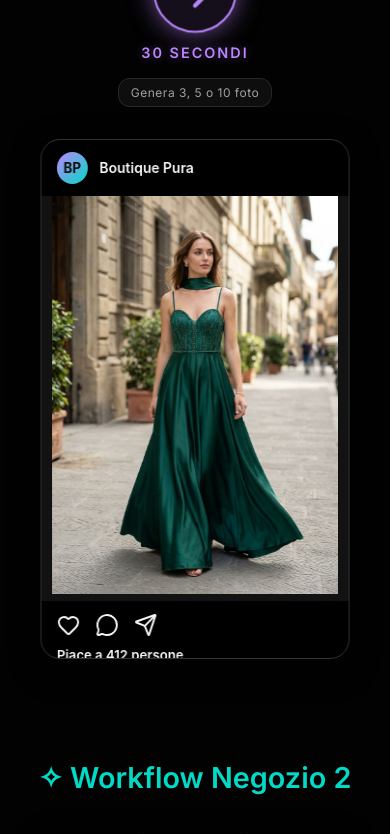
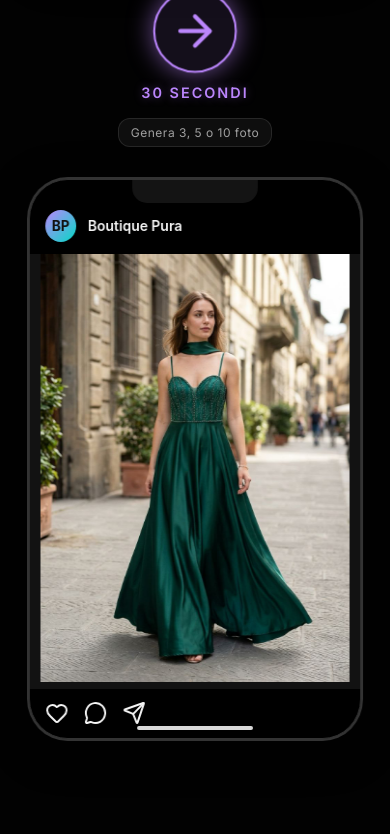
Before and after one commit to cloedesignmilan/SuperNexus, a Next.js app: page / in a window 390 px wide. Shown: the part 2020-2854 px from the top of the page. Built offline with nearby package versions, Linux system fonts and the light colour scheme; a web font is replaced by a local one.

Commit message:
feat(ui): add iphone device wrapper frame around camera and social mockups

```diff
--- a/src/app/mockups.css
+++ b/src/app/mockups.css
@@ -8,13 +8,49 @@
 
 .camera-mockup, .social-mockup {
   position: relative;
-  width: 320px;
-  height: 520px; /* Pareggiamo l'altezza esattamente al pixel */
-  border-radius: 20px;
+  width: 344px; /* Compensiamo il bordo per mantenere l'area display */
+  height: 560px;
+  border-radius: 40px; /* Curvatura estrema esterna tipo smartphone */
+  border: 12px solid #141414; /* Cornice nera del dispositivo */
   overflow: hidden;
-  box-shadow: 0 10px 30px rgba(0,0,0,0.5);
+  box-shadow:
+    0 0 0 2px #333, /* Bordino cromato esterno per fisicità */
+    0 10px 40px rgba(0,0,0,0.6);
   transition: transform 0.6s cubic-bezier(0.2, 0.8, 0.2, 1), box-shadow 0.6s ease;
   transform-style: preserve-3d;
+}
+
+/* ---------------- TELAIO IPHONE ---------------- */
+/* Notch (Hardware ritagliato nello schermo) */
+.camera-mockup::before, .social-mockup::before {
+  content: "";
+  position: absolute;
+  top: -2px; /* A filo con la guaina nera */
+  left: 50%;
+  transform: translateX(-50%);
+  width: 130px;
+  height: 25px;
+  background: #141414;
+  border-bottom-left-radius: 15px;
+  border-bottom-right-radius: 15px;
+  z-index: 100;
+}
+
+/* Home Bar Inferiore */
+.camera-mockup::after, .social-mockup::after {
+  content: "";
+  position: absolute;
+  bottom: 8px;
+  left: 50%;
+  transform: translateX(-50%);
+  width: 120px;
+  height: 4px;
+  background: rgba(255, 255, 255, 0.85);
+  border-radius: 10px;
+  z-index: 100;
+}
+.social-mockup:not(.social-mockup-dark)::after {
+  background: rgba(0, 0, 0, 0.35); /* Grigio scuro per la modalita chiara di Facebook */
 }
 
 /* Stato Normale: Leggermente chiusi verso l'interno come un libro */
@@ -156,11 +192,11 @@
   color: #ff5470;
 }
 
-/* Header (Nome Profilo) */
+/* Header (Nome Profilo) abbassato per il Notch */
 .social-header {
   display: flex;
   align-items: center;
-  padding: 12px 16px;
+  padding: 30px 16px 12px; /* Spazio top aumentato vertiginosamente per non coprire il nome */
   gap: 12px;
 }
 .social-avatar {
```
